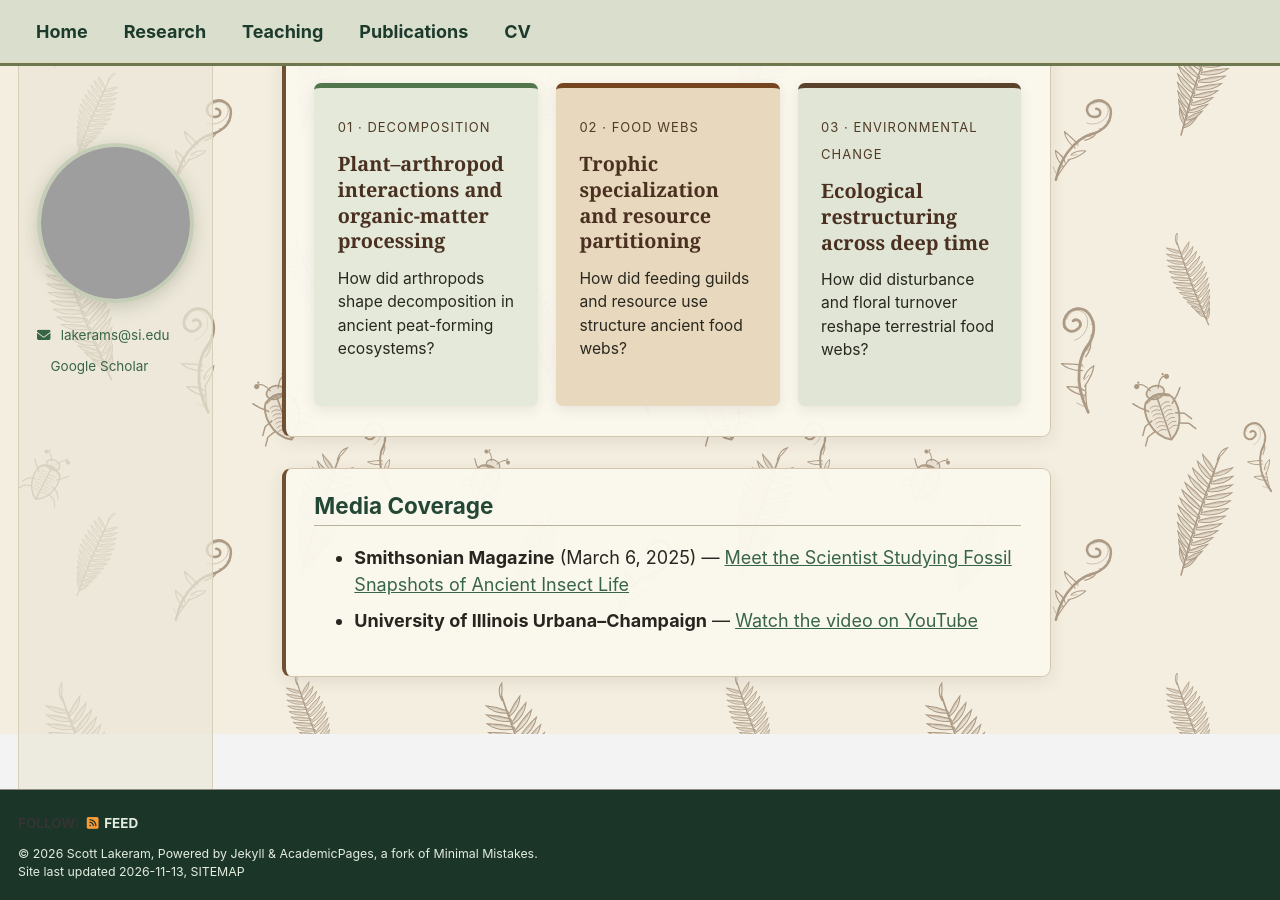
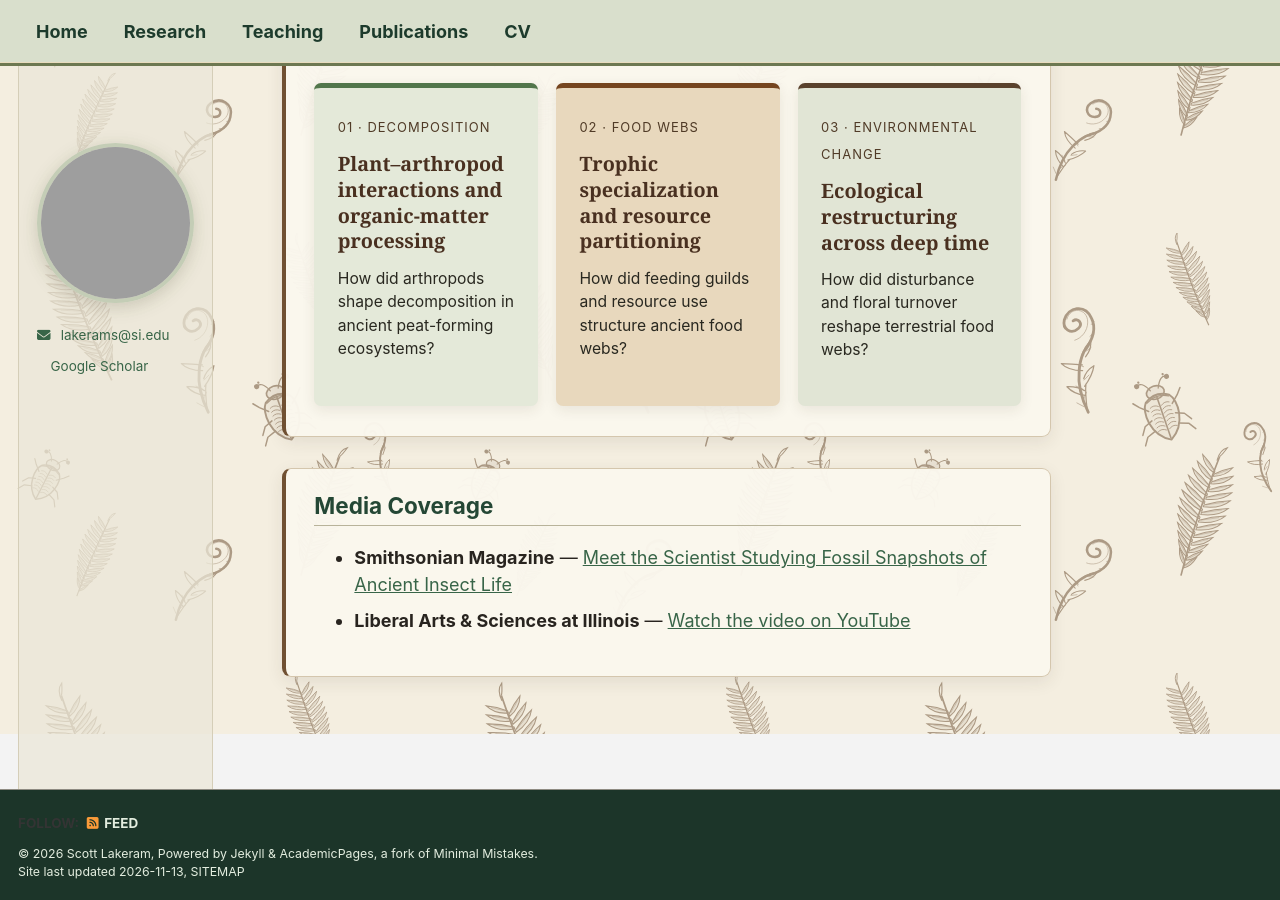
Before and after one commit to slakeram/slakeram.github.io, a Jekyll site: the page built from _pages/about.md, in a window 1280 px wide and 900 px high, scrolled down 1119 px. Built offline with Jekyll 4.4.1, drawn with Linux system fonts in a browser that asks for light colours; a script bundle is joined from its source files by our own code; a style sheet for code colours, icons or effects is not loaded; grey boxes are pictures that could not be loaded.

Commit message:
Revise media coverage attribution and remove Smithsonian date

```diff
--- a/_pages/about.md
+++ b/_pages/about.md
@@ -43,7 +43,7 @@ To investigate these questions, I examine fossil plants and feeding traces such
 
 ## Media Coverage
 
-- **Smithsonian Magazine** (March 6, 2025) — [Meet the Scientist Studying Fossil Snapshots of Ancient Insect Life](https://www.smithsonianmag.com/blogs/national-museum-of-natural-history/2025/03/06/meet-the-scientist-studying-fossil-snapshots-of-ancient-insect-life/)
-- **University of Illinois Urbana–Champaign** — [Watch the video on YouTube](https://www.youtube.com/watch?v=QH5GECWea8w)
+- **Smithsonian Magazine** — [Meet the Scientist Studying Fossil Snapshots of Ancient Insect Life](https://www.smithsonianmag.com/blogs/national-museum-of-natural-history/2025/03/06/meet-the-scientist-studying-fossil-snapshots-of-ancient-insect-life/)
+- **Liberal Arts & Sciences at Illinois** — [Watch the video on YouTube](https://www.youtube.com/watch?v=QH5GECWea8w)
 
 </section>
```
